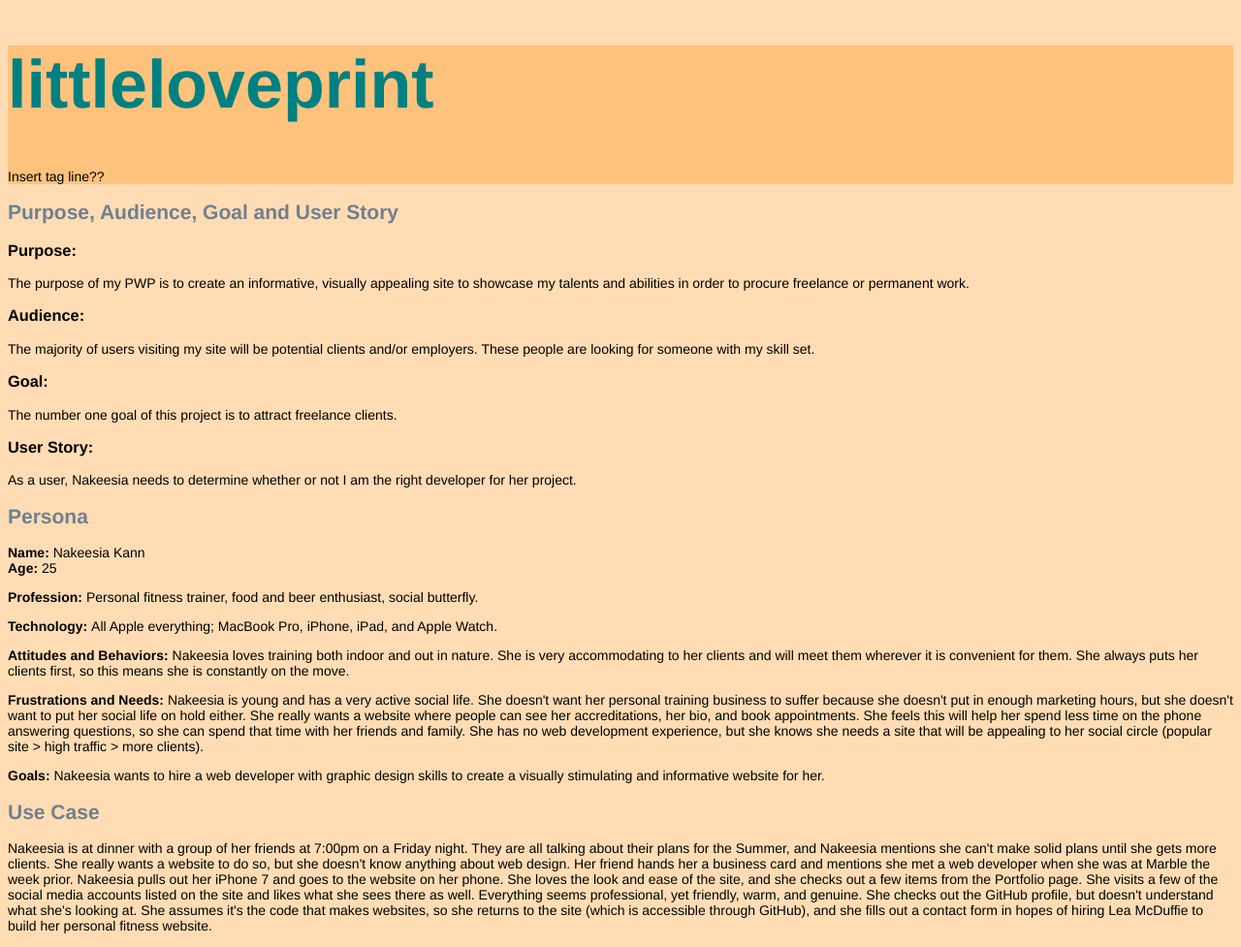
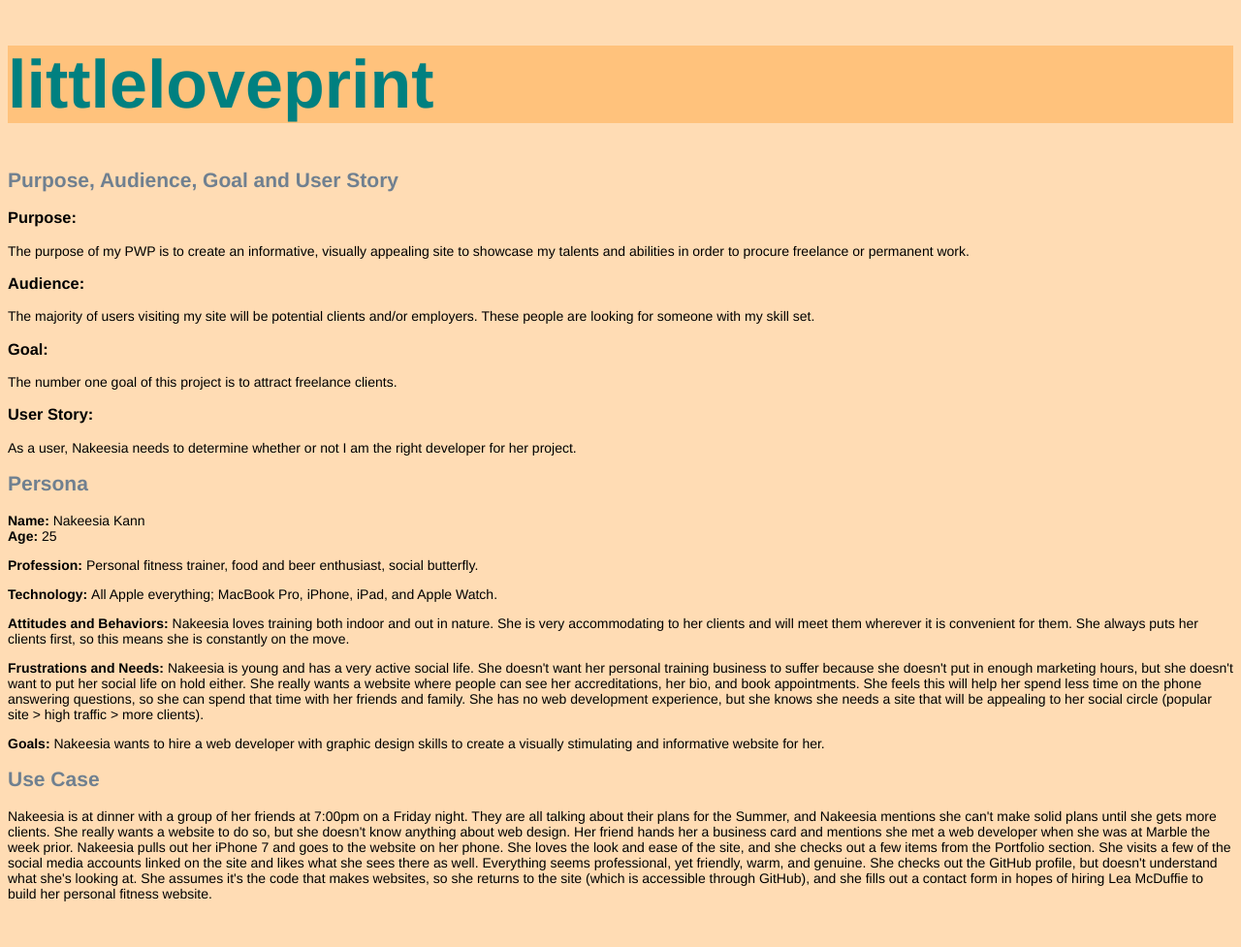
Before and after one commit to littleloveprint/littleloveprint, a PHP site: page /milestone-1.php in a window 1280 px wide. Shown: the whole page at 97% size. After the commit the page ends 930 px from the top, so only its background shows below. Run offline with PHP 8.4, Linux system fonts and the light colour scheme.

Commit message:
Changed terminology to better suit the functionality of the site and help me to move on to milestone two.

```diff
--- a/public_html/documentation/milestone-1.php
+++ b/public_html/documentation/milestone-1.php
@@ -11,7 +11,6 @@
 	<body>
 		<header>
 			<h1>littleloveprint</h1>
-			<p>Insert tag line??</p>
 		</header>
 		<main>
 			<h2>Purpose, Audience, Goal and User Story</h2>
@@ -31,7 +30,7 @@
 			<p><strong>Frustrations and Needs: </strong>Nakeesia is young and has a very active social life. She doesn't want her personal training business to suffer because she doesn't put in enough marketing hours, but she doesn't want to put her social life on hold either. She really wants a website where people can see her accreditations, her bio, and book appointments. She feels this will help her spend less time on the phone answering questions, so she can spend that time with her friends and family. She has no web development experience, but she knows she needs a site that will be appealing to her social circle (popular site > high traffic > more clients).</p>
 			<p><strong>Goals: </strong>Nakeesia wants to hire a web developer with graphic design skills to create a visually stimulating and informative website for her.</p>
 			<h2>Use Case</h2>
-			<p>Nakeesia is at dinner with a group of her friends at 7:00pm on a Friday night. They are all talking about their plans for the Summer, and Nakeesia mentions she can't make solid plans until she gets more clients. She really wants a website to do so, but she doesn't know anything about web design. Her friend hands her a business card and mentions she met a web developer when she was at Marble the week prior. Nakeesia pulls out her iPhone 7 and goes to the website on her phone. She loves the look and ease of the site, and she checks out a few items from the Portfolio page. She visits a few of the social media accounts listed on the site and likes what she sees there as well. Everything seems professional, yet friendly, warm, and genuine. She checks out the GitHub profile, but doesn't understand what she's looking at. She assumes it's the code that makes websites, so she returns to the site (which is accessible through GitHub), and she fills out a contact form in hopes of hiring Lea McDuffie to build her personal fitness website.</p>
+			<p>Nakeesia is at dinner with a group of her friends at 7:00pm on a Friday night. They are all talking about their plans for the Summer, and Nakeesia mentions she can't make solid plans until she gets more clients. She really wants a website to do so, but she doesn't know anything about web design. Her friend hands her a business card and mentions she met a web developer when she was at Marble the week prior. Nakeesia pulls out her iPhone 7 and goes to the website on her phone. She loves the look and ease of the site, and she checks out a few items from the Portfolio section. She visits a few of the social media accounts linked on the site and likes what she sees there as well. Everything seems professional, yet friendly, warm, and genuine. She checks out the GitHub profile, but doesn't understand what she's looking at. She assumes it's the code that makes websites, so she returns to the site (which is accessible through GitHub), and she fills out a contact form in hopes of hiring Lea McDuffie to build her personal fitness website.</p>
 		</main>
 	</body>
 </html>
```
